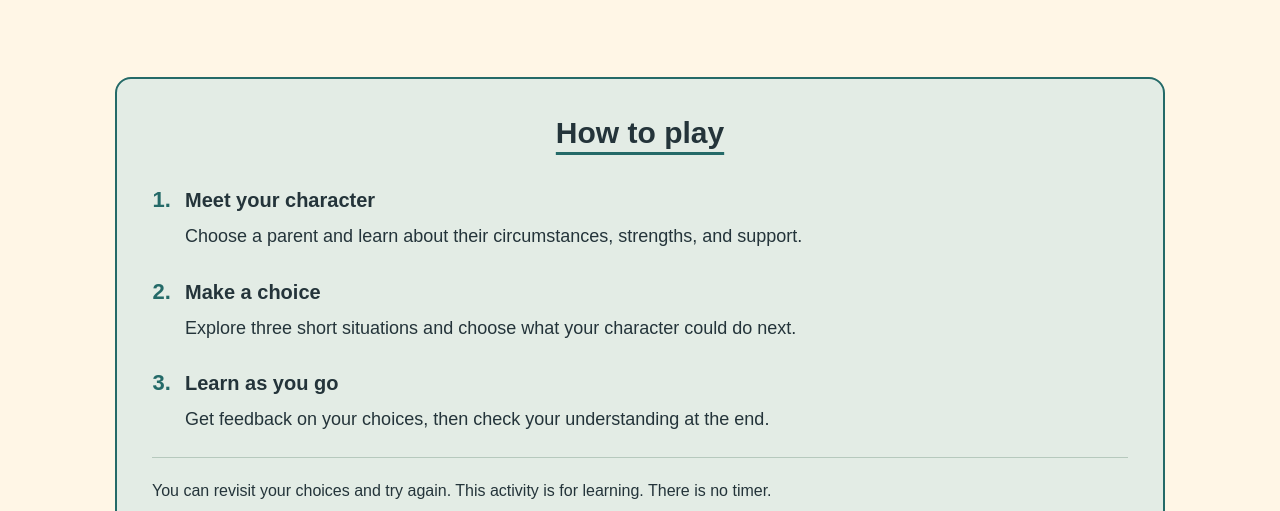
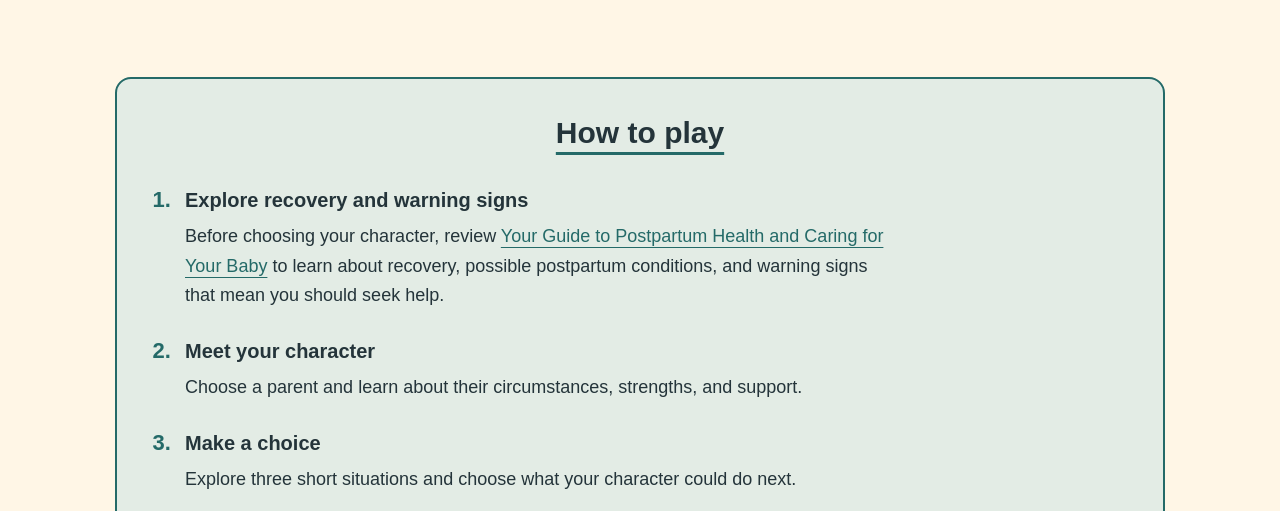
Before and after one commit to lilyhagan22/NURS4P16, a plain HTML site: page index.html in a window 1280 px wide. Shown: the part 623-1134 px from the top of the page. Drawn offline with Linux system fonts and the light colour scheme.

Commit message:
Update index.html

```diff
--- a/index.html
+++ b/index.html
@@ -47,6 +47,16 @@
       <h2 id="play-heading">How to play</h2>
 
       <ol class="steps">
+                <li>
+          <h3>Explore recovery and warning signs</h3>
+          <p>
+            Before choosing your character, review
+            <a href="https://www.canada.ca/en/public-health/services/child-infant-health/postpartum-health-guide.html">
+              Your Guide to Postpartum Health and Caring for Your Baby</a>
+            to learn about recovery, possible postpartum conditions,
+            and warning signs that mean you should seek help.
+          </p>
+        </li>
         <li>
           <h3>Meet your character</h3>
           <p>
```
